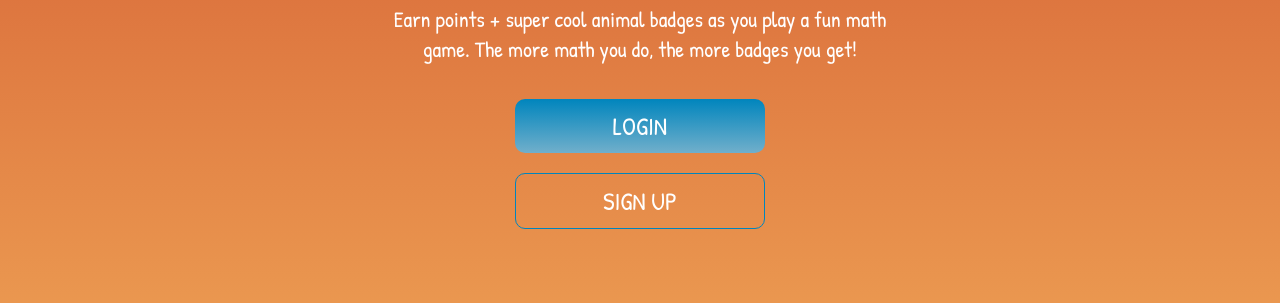
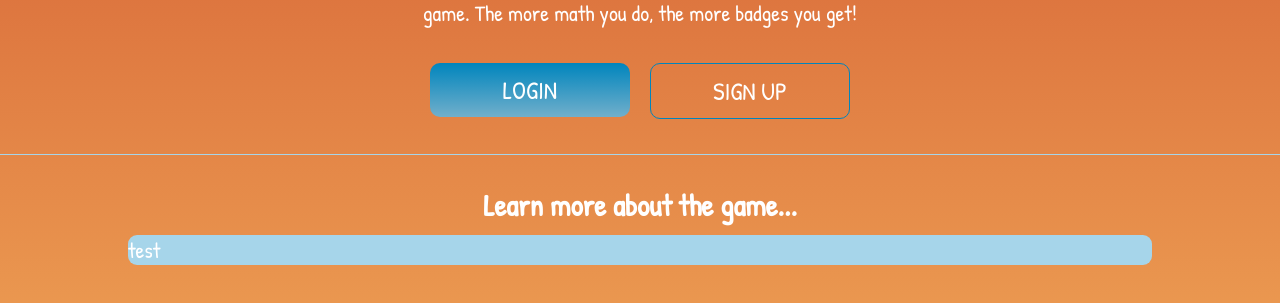
Before and after one commit to tedschu/WoofMath, a React (Vite) app in the folder client/: page /welcome in a window 1280 px wide. Shown: the part 451-754 px from the top of the page. Built offline with nearby package versions, Linux system fonts and the light colour scheme; the HTML template or start-up script is replaced by a standard one; a web font is replaced by a local one.

Commit message:
css and welcome page updates

```diff
--- a/client/src/App.jsx
+++ b/client/src/App.jsx
@@ -11,6 +11,7 @@ import Me from "./pages/Me";
 import Register from "./pages/Register";
 import Login from "./pages/Login";
 import Welcome from "./pages/Welcome";
+import About from "./pages/About";
 
 function App() {
   const [isLoggedIn, setIsLoggedIn] = useState(false);
@@ -157,6 +158,7 @@ function App() {
           }
         />
         <Route path="/welcome" element={<Welcome />} />
+        <Route path="/about" element={<About />} />
       </Routes>
     </>
   );
--- a/client/src/index.css
+++ b/client/src/index.css
@@ -52,6 +52,10 @@ a {
   color: white;
 }
 
+p {
+  font-size: 22px;
+}
+
 /* #root {
   padding-top: 70px;
 } */
@@ -71,7 +75,7 @@ button {
 }
 
 .button.login {
-  width: 250px;
+  width: 200px;
   border-radius: 10px;
   background-image: linear-gradient(#0085bd, #71afcb);
   color: white;
@@ -80,7 +84,7 @@ button {
 }
 
 .button.signup {
-  width: 250px;
+  width: 200px;
   background: transparent;
   border-radius: 10px;
   color: white;
@@ -130,6 +134,7 @@ button {
   justify-content: center;
   background-image: linear-gradient(#cb4527, #ec9c52);
   height: 100vh;
+  color: white;
 }
 
 .welcomeLogoContainer {
@@ -161,6 +166,28 @@ button {
 .welcomeContentContainer > h1 {
   font-size: 55px;
   font-family: "Schoolbell";
+}
+
+.welcomeButtonContainer {
+  display: flex;
+}
+
+.welcomeAboutContainer {
+  width: 100%;
+  margin-top: 25px;
+  border-top: 1px solid #a6d5ea;
+  padding-top: 30px;
+  display: flex;
+  flex-direction: column;
+  align-items: center;
+  justify-content: center;
+}
+
+.welcomeAbout.content {
+  margin: 10px 0px;
+  background: #a6d5ea;
+  width: 80%;
+  border-radius: 9px;
 }
 
 /* NAV BAR STYLING */
@@ -425,11 +452,6 @@ nav {
   vertical-align: middle;
 }
 
-.answerBox input:focus {
-  border: 1px solid #a6d5ea;
-  box-shadow: 0 0 5px rgba(166, 213, 234, 0.5); /* Optional: add a subtle glow effect */
-}
-
 .questionBox {
   display: flex;
   flex-wrap: nowrap;
@@ -608,6 +630,11 @@ p {
   font-size: 18px;
 }
 
+.registerPrivacyNotice {
+  font-size: 18px;
+  font-style: italic;
+}
+
 .securityQuestionsContainer {
   display: flex;
   align-items: center;
--- /dev/null
+++ b/client/src/pages/About.jsx
@@ -0,0 +1,9 @@
+import React from "react";
+import { useState, useEffect } from "react";
+import Nav from "../components/Nav";
+
+function About() {
+  return;
+}
+
+export default About;
--- a/client/src/pages/Register.jsx
+++ b/client/src/pages/Register.jsx
@@ -102,7 +102,15 @@ function Register({ setIsLoggedIn, isLoggedIn, userInfo, setUserInfo }) {
       <div className="registerPageContainer">
         <div className="registerContentContainer">
           <h1>Hey, you!</h1>
-          <p>Create a free account below to begin playing. </p>
+          <p>
+            With your parent's permission, create a free account below to begin
+            playing.{" "}
+          </p>
+          <Link to={"/about"}>
+            <h4 className="registerPrivacyNotice">
+              Why are we asking for this information?
+            </h4>{" "}
+          </Link>
 
           <form action="" className="registerForm" onSubmit={submit}>
             <label htmlFor="name">Your first name:</label>
@@ -121,7 +129,7 @@ function Register({ setIsLoggedIn, isLoggedIn, userInfo, setUserInfo }) {
               value={userInfo.birth_year}
               onChange={setFormValues}
             />
-            <label htmlFor="email">Email (or parent's email):</label>
+            <label htmlFor="email">Your parent's email:</label>
             <input
               type="text"
               placeholder="name@example.com"
@@ -198,7 +206,7 @@ function Register({ setIsLoggedIn, isLoggedIn, userInfo, setUserInfo }) {
                 onChange={setFormValues}
               />
             </div>
-            <button>Create your account</button>
+            <button className="button login">Create account</button>
           </form>
           {registerError && (
             <h3 className="registerFail">
--- a/client/src/pages/Welcome.jsx
+++ b/client/src/pages/Welcome.jsx
@@ -22,6 +22,8 @@ function Welcome() {
             Earn points + super cool animal badges as you play a fun math game.
             The more math you do, the more badges you get!
           </p>
+
+          <div className="welcomeButtonContainer">
             <Link to={"/login"}>
               <button className="button login">LOGIN</button>
             </Link>
@@ -30,6 +32,13 @@ function Welcome() {
             </Link>
           </div>
         </div>
+
+        <div className="welcomeAboutContainer">
+          <h1>Learn more about the game...</h1>
+
+          <div className="welcomeAbout content">test</div>
+        </div>
+      </div>
     </>
   );
 }
```
Lines whose indentation alone changed are shown as unchanged.
